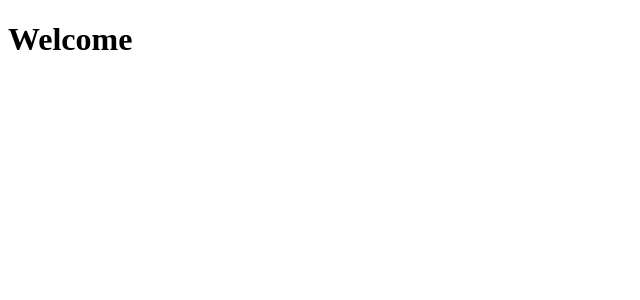
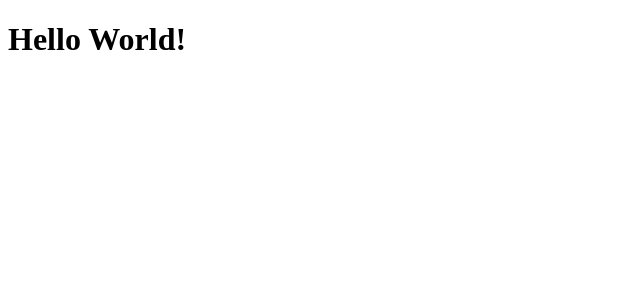
Before and after one commit to alextrastero/webpack-boilerplate, a React app: page / in a window 1280 px wide. Shown: the top 300 px of the page, without its empty margins (0-640 px from the left). Built offline with nearby package versions, Linux system fonts and the light colour scheme; the HTML template or start-up script is replaced by a standard one.

Commit message:
Tweaks README and App

```diff
--- a/src/App.js
+++ b/src/App.js
@@ -4,7 +4,7 @@ export default class App extends Component {
   render() {
     return (
       <div>
-        <h1>Welcome</h1>
+        <h1>Hello World!</h1>
       </div>
     );
   }
```
Also changed, not shown: 1 other file (tests, documents, lock files or other folders).
